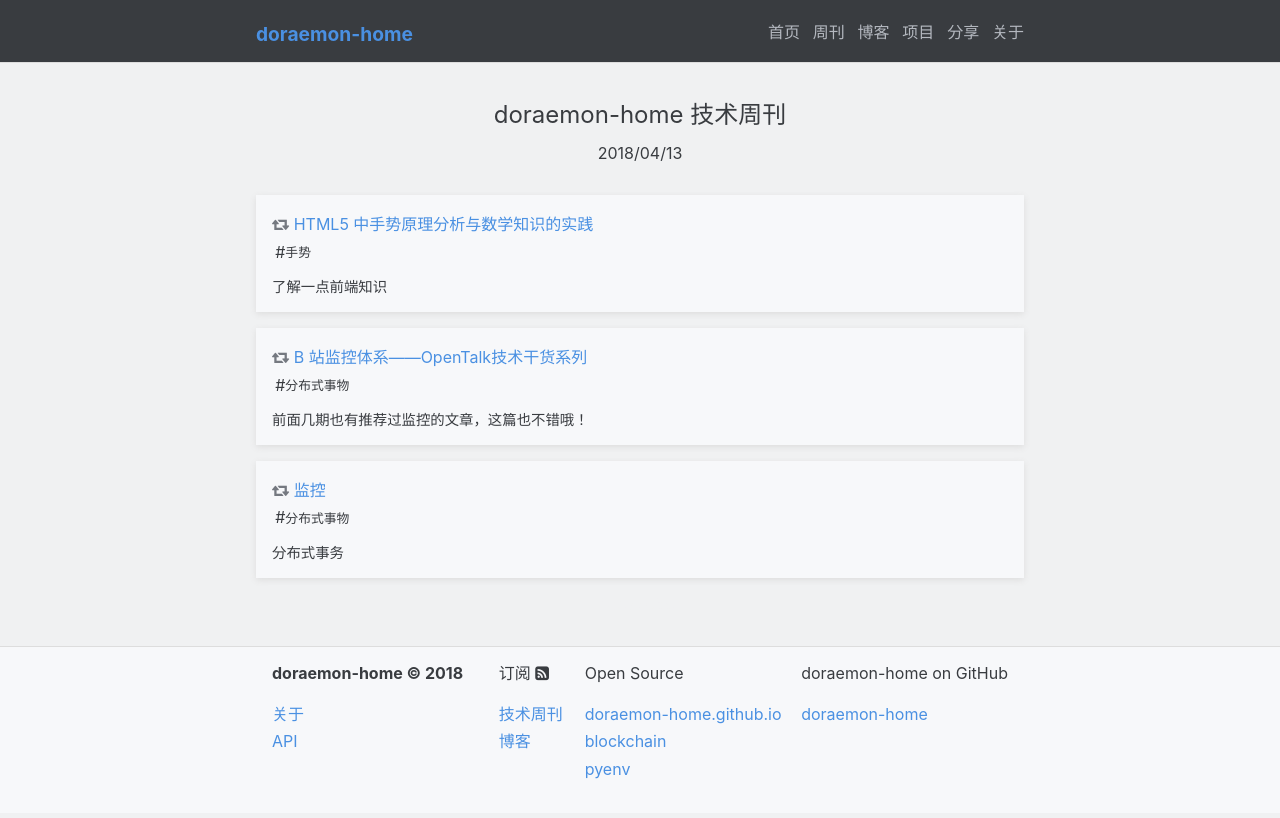
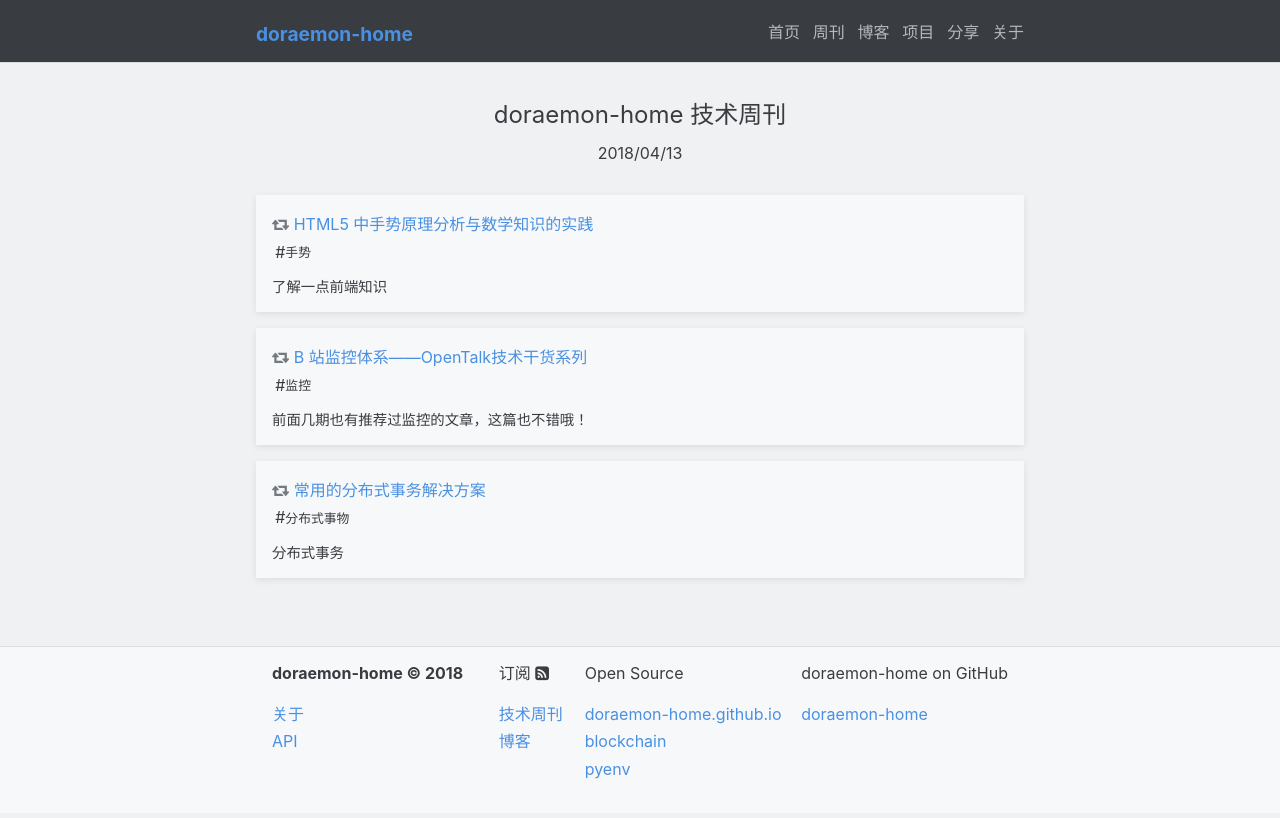
Before and after one commit to doraemon-home/doraemon-home.github.io, a Jekyll site: the page built from _weekly/2018-04-13-weekly.md, in a window 1280 px wide. Shown: the top 818 px of the page. Built offline with Jekyll 4.4.1, drawn with Linux system fonts in a browser that asks for light colours.

Commit message:
auto added by aladdin

```diff
--- a/_weekly/2018-04-13-weekly.md
+++ b/_weekly/2018-04-13-weekly.md
@@ -9,8 +9,8 @@ articles:
     link:     "https://juejin.im/entry/5ab3167b6fb9a028d04356b2?utm_source=gold_browser_extension"
     comment:  "前面几期也有推荐过监控的文章，这篇也不错哦！"
     referrer: "leunggeorge"
-    tags:    ["分布式事物"]
-  - title:    "监控"
+    tags:    ["监控"]
+  - title:    "常用的分布式事务解决方案"
     link:     "https://juejin.im/post/5aa3c7736fb9a028bb189bca"
     comment:  "分布式事务"
     referrer: "leunggeorge"
```
